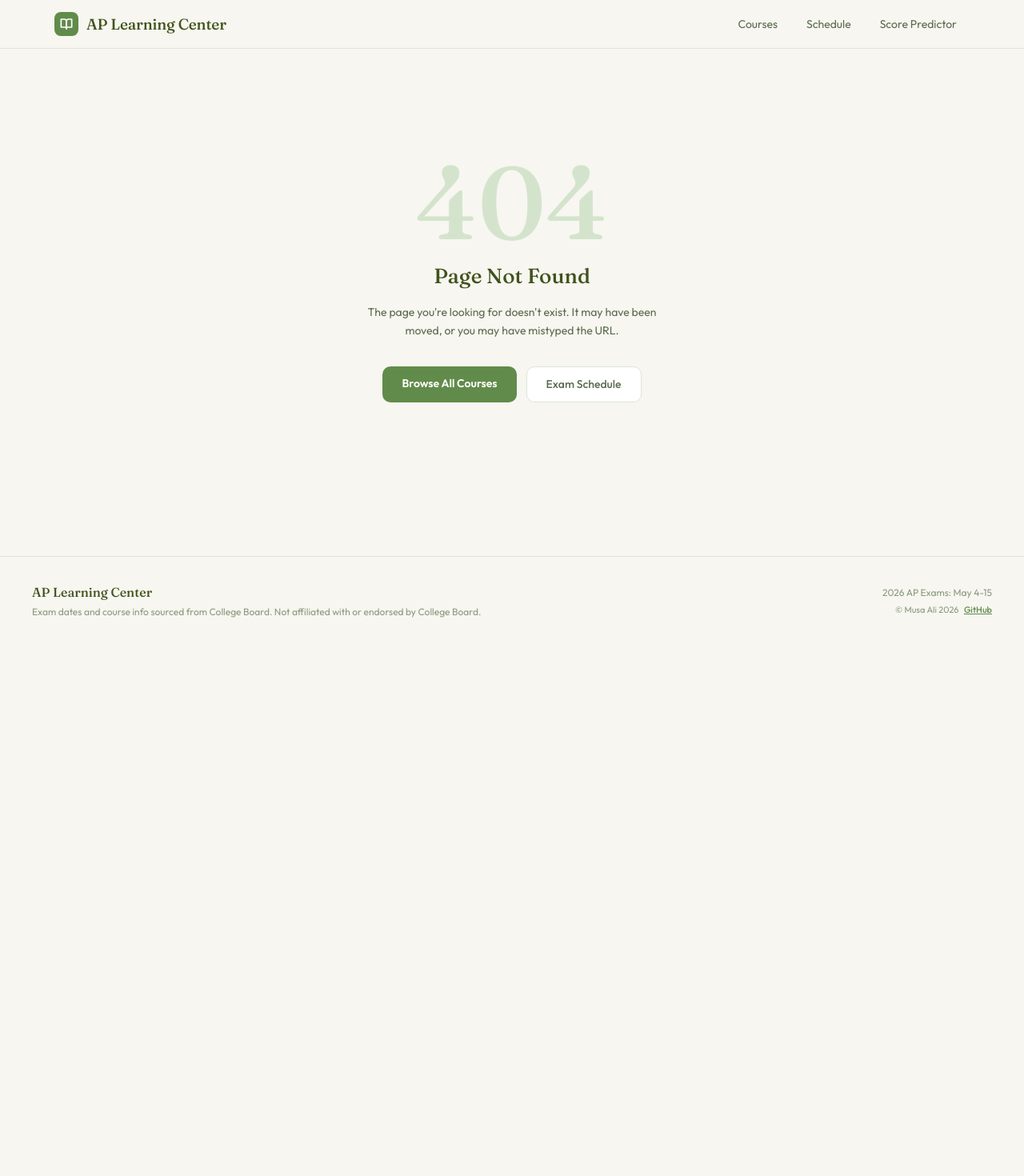
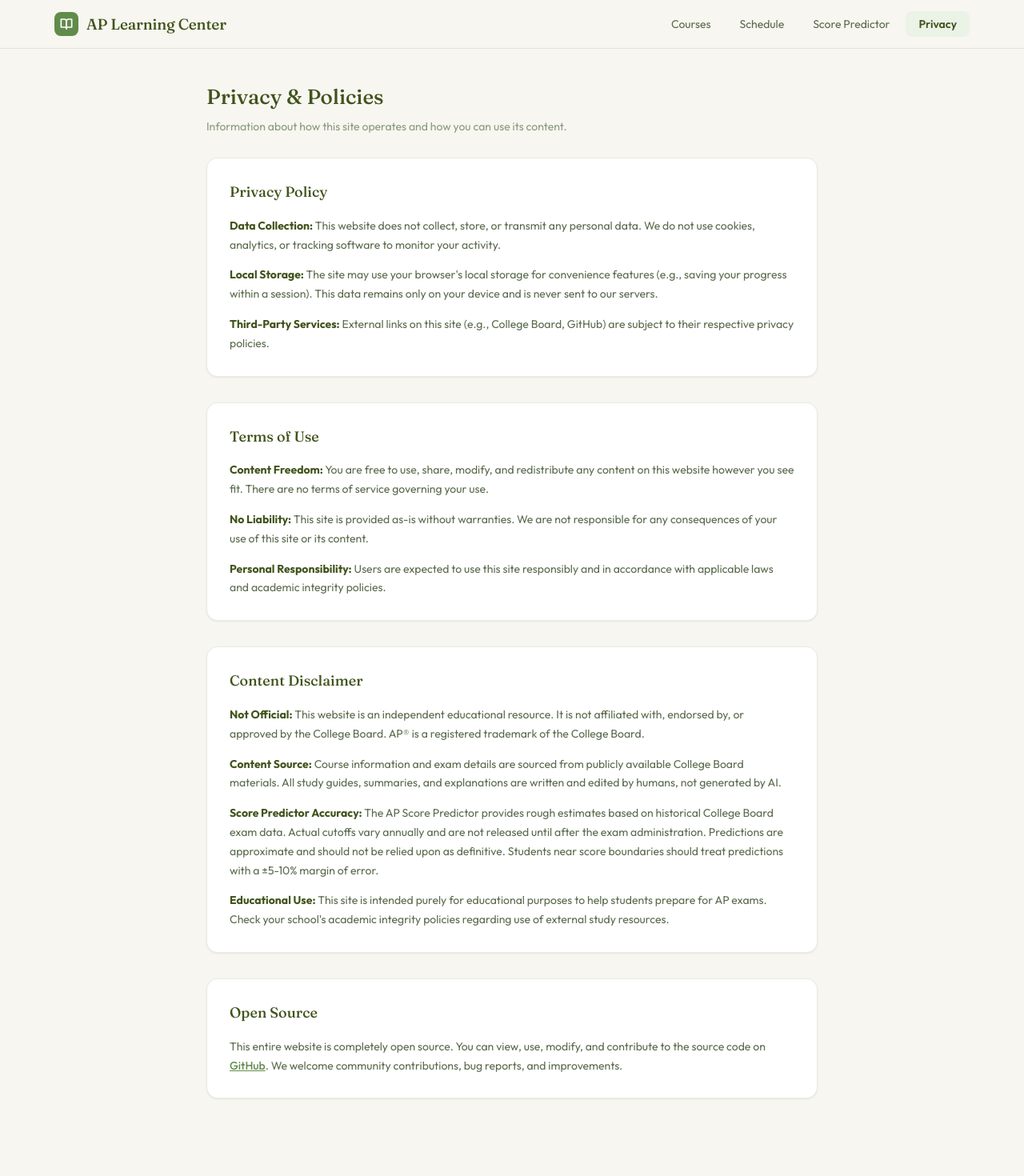
Before and after one commit to ImBored7820/MS-AP, a React (Vite) app: page /privacy in a window 1280 px wide. Shown: the top 1470 px of the page at 80% size. Before the commit the page ends 806 px from the top, so only its background shows below. Built offline with nearby package versions, Linux system fonts and the light colour scheme.

Commit message:
1.3.3 Minor Formatting Fixes, Privacy Policy added

```diff
--- a/src/App.tsx
+++ b/src/App.tsx
@@ -5,6 +5,7 @@ import SlugRouter from "./components/SlugRouter";
 const HomePage = lazy(() => import("./pages/HomePage"));
 const SchedulePage = lazy(() => import("./pages/SchedulePage"));
 const PredictorPage = lazy(() => import("./pages/PredictorPage"));
+const PrivacyPage = lazy(() => import("./pages/PrivacyPage"));
 const UnitPage = lazy(() => import("./pages/UnitPage"));
 const ModulePage = lazy(() => import("./pages/ModulePage"));
 
@@ -24,6 +25,7 @@ export default function App() {
           <Route path="/" element={<HomePage />} />
           <Route path="/schedule" element={<SchedulePage />} />
           <Route path="/predictor" element={<PredictorPage />} />
+          <Route path="/privacy" element={<PrivacyPage />} />
           <Route path="/:courseSlug/:unitSlug/:moduleId" element={<ModulePage />} />
           <Route path="/:courseSlug/:unitSlug" element={<UnitPage />} />
           {/* /:slug must be last — handles canonical slugs, aliases, and 404s */}
--- a/src/components/Navbar.tsx
+++ b/src/components/Navbar.tsx
@@ -6,6 +6,7 @@ const NAV_ITEMS = [
   { label: "Courses", to: "/" },
   { label: "Schedule", to: "/schedule" },
   { label: "Score Predictor", to: "/predictor" },
+  { label: "Privacy", to: "/privacy" },
 ] as const;
 
 export default function Navbar() {
--- a/src/pages/HomePage.tsx
+++ b/src/pages/HomePage.tsx
@@ -97,6 +97,9 @@ export default function HomePage() {
                 GitHub
               </a>
             </p>
+            <p style={{ marginTop: 8, fontSize: 12, color: C.textLight, fontFamily: "'Outfit', sans-serif" }}>
+              Some features may not work in the embedded preview. <a href="https://wroc.musaserver.org" target="_blank" rel="noopener noreferrer" style={{ color: C.sage, textDecoration: "underline", fontWeight: 500 }}>Open the full site</a> for the complete experience.
+            </p>
           </div>
         </div>
       </section>
--- a/src/pages/PredictorPage.tsx
+++ b/src/pages/PredictorPage.tsx
@@ -181,6 +181,10 @@ export default function PredictorPage() {
         <div className="fu" style={{ marginTop: 16, padding: 18, background: C.sagePale, borderRadius: 12, fontSize: 13, color: C.textMid, lineHeight: 1.65, animationDelay: "0.12s" }}>
           <strong style={{ color: C.forest }}>How this works:</strong> Each AP exam weights MC and FRQ sections differently. For example, History exams weight FRQ at 60% while Economics exams weight MC at 67%. Your percentage scores are weighted accordingly to produce a composite, then compared against approximate cutoffs derived from historical exam data. The College Board does not publish exact cutoffs and they shift yearly, so treat this as a rough guide only.
         </div>
+
+        <div className="fu" style={{ marginTop: 12, padding: 18, background: C.borderSoft, borderRadius: 12, fontSize: 12, color: C.textMid, lineHeight: 1.65, animationDelay: "0.18s", border: `1px solid ${C.sage}` }}>
+          <strong style={{ color: C.forest }}>⚠️ Disclaimer:</strong> This predictor is not affiliated with or endorsed by the College Board. Predictions are approximate and subject to annual variation. Students near score boundaries should treat results with a ±5-10% margin of error. See our <a href="/privacy" style={{ color: C.sage, textDecoration: "underline", fontWeight: 500 }}>Privacy & Policies</a> page for more details.
+        </div>
       </section>
     </Shell>
   );
--- /dev/null
+++ b/src/pages/PrivacyPage.tsx
@@ -0,0 +1,88 @@
+import Shell from "../components/Shell";
+import { C } from "../lib/colors";
+
+export default function PrivacyPage() {
+  return (
+    <Shell>
+      <section style={{ padding: "40px 28px", maxWidth: 820, margin: "0 auto" }}>
+        <div className="fu">
+          <h2 style={{ fontFamily: "'Fraunces', serif", fontSize: 26, fontWeight: 500, color: C.forest, marginBottom: 4 }}>
+            Privacy & Policies
+          </h2>
+          <p style={{ fontSize: 14, color: C.textLight, marginBottom: 28 }}>
+            Information about how this site operates and how you can use its content.
+          </p>
+        </div>
+
+        {/* Privacy Policy Section */}
+        <div className="fu" style={{ animationDelay: "0.06s", marginBottom: 32, padding: 28, background: C.card, border: `1px solid ${C.borderSoft}`, borderRadius: 14, boxShadow: C.shadow }}>
+          <h3 style={{ fontFamily: "'Fraunces', serif", fontSize: 18, fontWeight: 500, color: C.forest, marginBottom: 16 }}>
+            Privacy Policy
+          </h3>
+          <div style={{ fontSize: 14, color: C.textMid, lineHeight: 1.7 }}>
+            <p style={{ marginBottom: 14 }}>
+              <strong style={{ color: C.forest }}>Data Collection:</strong> This website does not collect, store, or transmit any personal data. We do not use cookies, analytics, or tracking software to monitor your activity.
+            </p>
+            <p style={{ marginBottom: 14 }}>
+              <strong style={{ color: C.forest }}>Local Storage:</strong> The site may use your browser's local storage for convenience features (e.g., saving your progress within a session). This data remains only on your device and is never sent to our servers.
+            </p>
+            <p>
+              <strong style={{ color: C.forest }}>Third-Party Services:</strong> External links on this site (e.g., College Board, GitHub) are subject to their respective privacy policies.
+            </p>
+          </div>
+        </div>
+
+        {/* Terms of Use Section */}
+        <div className="fu" style={{ animationDelay: "0.12s", marginBottom: 32, padding: 28, background: C.card, border: `1px solid ${C.borderSoft}`, borderRadius: 14, boxShadow: C.shadow }}>
+          <h3 style={{ fontFamily: "'Fraunces', serif", fontSize: 18, fontWeight: 500, color: C.forest, marginBottom: 16 }}>
+            Terms of Use
+          </h3>
+          <div style={{ fontSize: 14, color: C.textMid, lineHeight: 1.7 }}>
+            <p style={{ marginBottom: 14 }}>
+              <strong style={{ color: C.forest }}>Content Freedom:</strong> You are free to use, share, modify, and redistribute any content on this website however you see fit. There are no terms of service governing your use.
+            </p>
+            <p style={{ marginBottom: 14 }}>
+              <strong style={{ color: C.forest }}>No Liability:</strong> This site is provided as-is without warranties. We are not responsible for any consequences of your use of this site or its content.
+            </p>
+            <p>
+              <strong style={{ color: C.forest }}>Personal Responsibility:</strong> Users are expected to use this site responsibly and in accordance with applicable laws and academic integrity policies.
+            </p>
+          </div>
+        </div>
+
+        {/* Content Disclaimer Section */}
+        <div className="fu" style={{ animationDelay: "0.18s", padding: 28, background: C.card, border: `1px solid ${C.borderSoft}`, borderRadius: 14, boxShadow: C.shadow }}>
+          <h3 style={{ fontFamily: "'Fraunces', serif", fontSize: 18, fontWeight: 500, color: C.forest, marginBottom: 16 }}>
+            Content Disclaimer
+          </h3>
+          <div style={{ fontSize: 14, color: C.textMid, lineHeight: 1.7 }}>
+            <p style={{ marginBottom: 14 }}>
+              <strong style={{ color: C.forest }}>Not Official:</strong> This website is an independent educational resource. It is not affiliated with, endorsed by, or approved by the College Board. AP® is a registered trademark of the College Board.
+            </p>
+            <p style={{ marginBottom: 14 }}>
+              <strong style={{ color: C.forest }}>Content Source:</strong> Course information and exam details are sourced from publicly available College Board materials. All study guides, summaries, and explanations are written and edited by humans, not generated by AI.
+            </p>
+            <p style={{ marginBottom: 14 }}>
+              <strong style={{ color: C.forest }}>Score Predictor Accuracy:</strong> The AP Score Predictor provides rough estimates based on historical College Board exam data. Actual cutoffs vary annually and are not released until after the exam administration. Predictions are approximate and should not be relied upon as definitive. Students near score boundaries should treat predictions with a ±5-10% margin of error.
+            </p>
+            <p>
+              <strong style={{ color: C.forest }}>Educational Use:</strong> This site is intended purely for educational purposes to help students prepare for AP exams. Check your school's academic integrity policies regarding use of external study resources.
+            </p>
+          </div>
+        </div>
+
+        {/* Open Source Section */}
+        <div className="fu" style={{ animationDelay: "0.24s", marginTop: 32, padding: 28, background: C.card, border: `1px solid ${C.borderSoft}`, borderRadius: 14, boxShadow: C.shadow }}>
+          <h3 style={{ fontFamily: "'Fraunces', serif", fontSize: 18, fontWeight: 500, color: C.forest, marginBottom: 16 }}>
+            Open Source
+          </h3>
+          <div style={{ fontSize: 14, color: C.textMid, lineHeight: 1.7 }}>
+            <p>
+              This entire website is completely open source. You can view, use, modify, and contribute to the source code on <a href="https://github.com/ImBored7820/MS-AP" target="_blank" rel="noopener noreferrer" style={{ color: C.sage, textDecoration: "underline", fontWeight: 500 }}>GitHub</a>. We welcome community contributions, bug reports, and improvements.
+            </p>
+          </div>
+        </div>
+      </section>
+    </Shell>
+  );
+}
--- a/src/pages/SchedulePage.tsx
+++ b/src/pages/SchedulePage.tsx
@@ -48,7 +48,7 @@ export default function SchedulePage() {
         </div>
 
         <div className="fu" style={{ marginTop: 16, padding: 18, background: C.sagePale, borderRadius: 12, fontSize: 13, color: C.textMid, lineHeight: 1.6, animationDelay: "0.16s" }}>
-          <strong style={{ color: C.forest }}>Late Testing:</strong> Available May 18--22, 2026 for students with qualifying circumstances. Contact your AP Coordinator. Source: College Board AP Central.
+          <strong style={{ color: C.forest }}>Late Testing:</strong> Available May 18-22, 2026 for students with qualifying circumstances. Contact your AP Coordinator. Source: College Board AP Central.
         </div>
       </section>
     </Shell>
```
